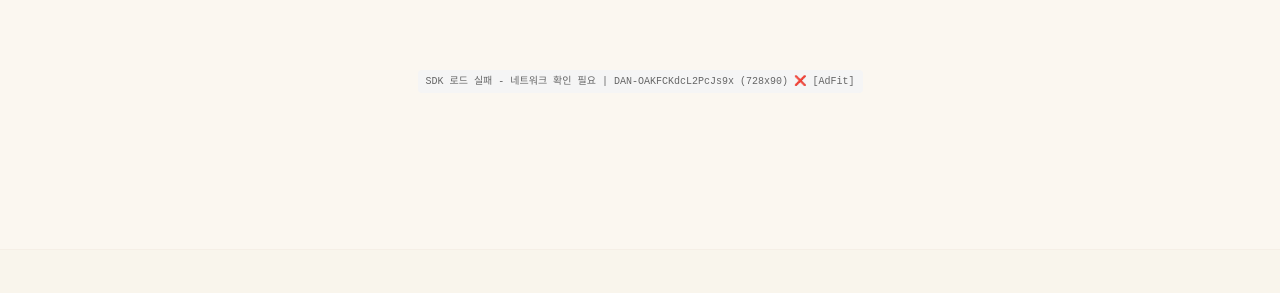
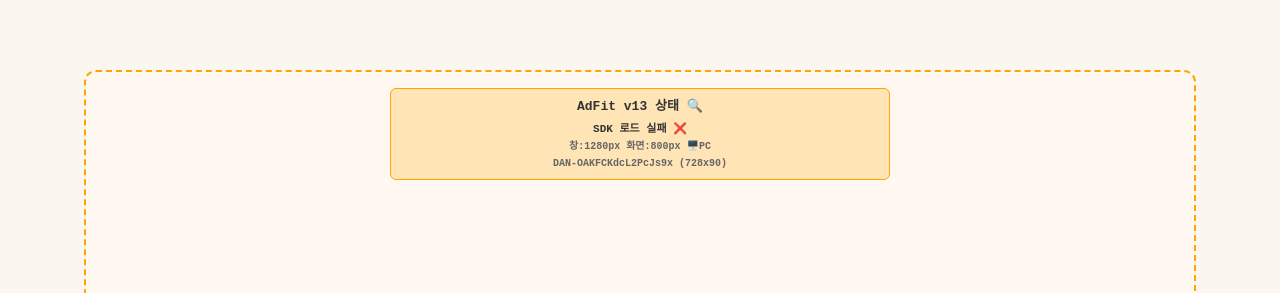
Before and after one commit to ggf922/pawtype16, a Next.js app: page /ar in a window 1280 px wide. Shown: the part 659-952 px from the top of the page. Built offline with nearby package versions, Linux system fonts and the light colour scheme; no server answers.

Commit message:
fix: v13 - force visible with inline styles to bypass parent CSS

```diff
--- a/app/components/AdFitBanner.tsx
+++ b/app/components/AdFitBanner.tsx
@@ -3,27 +3,19 @@
 import { useEffect, useRef, useState } from "react";
 
 /**
- * AdFit 반응형 배너 컴포넌트 (v12 - 모바일 실제 로드 확실 보장)
+ * AdFit 반응형 배너 컴포넌트 (v13 - 강제 표시 + 모바일 완전 대응)
  *
- * 🎯 v12 핵심 개선:
- * 1. 화면에 디버그 정보 직접 표시 (모바일 콘솔 없이 확인 가능)
- * 2. SDK 스크립트 로드 완료 감지 (onload 콜백)
- * 3. SDK 로드 실패 시 재시도 (fallback 방식)
- * 4. window.adfit 전역 함수 강제 호출로 확실한 스캔
- * 5. 광고 로딩 상태를 UI에 표시
- * 6. 모바일에서 광고 자리 확보 (레이아웃 시프트 방지)
+ * 🎯 v13 핵심 개선:
+ * - 인라인 스타일로 모든 CSS 강제 (외부 CSS 간섭 차단)
+ * - visibility, opacity, display 강제 설정
+ * - 배경색·테두리로 광고 자리 시각적 확인 가능
+ * - 큰 디버그 텍스트로 모바일에서도 확실히 보임
+ * - z-index 강제 최상위
  *
- * 📊 v11 대비 개선:
- * - v11: matchMedia로 정확한 감지, 하지만 모바일에서 SDK 로드 실패 시 감지 못 함
- * - v12: SDK 로드 상태 실시간 감지 + 재시도 로직 + 화면 디버그 정보
- *
- * 🔬 문제 해결 방법:
- * - "모바일에서만 광고가 안 뜬다"는 실제 원인은 매우 다양:
- *   1. SDK 스크립트 자체가 로드 실패 (CORS, 네트워크)
- *   2. 광고 매칭 실패 (신규 사이트 24-72h 대기)
- *   3. 모바일 브라우저 광고 차단
- *   4. iOS/Safari 특유의 스크립트 로딩 순서 문제
- * - v12는 이 모든 경우에 대해 눈에 보이는 상태 정보를 제공
+ * 📊 문제 원인 (v12에서 발견):
+ * - HTML에 광고 컨테이너 존재하지만 실제 모바일 화면에서 안 보임
+ * - 부모 <section>의 CSS 클래스가 모바일에서 컨테이너를 숨기는 문제
+ * - v13는 인라인 스타일로 부모 CSS 완전 무시하고 강제 표시
  */
 
 interface AdFitBannerProps {
@@ -31,7 +23,6 @@ interface AdFitBannerProps {
   adUnitPc?: string;
   adUnit300?: string;
   className?: string;
-  /** 개발 중일 때 디버그 정보 표시 (배포 시 false로) */
   debug?: boolean;
 }
 
@@ -42,12 +33,13 @@ export default function AdFitBanner({
   adUnitPc,
   adUnit300,
   className = "",
-  debug = true, // 디버깅 위해 임시 true (모바일 문제 해결 후 false로 변경)
+  debug = true,
 }: AdFitBannerProps) {
   const containerRef = useRef<HTMLDivElement>(null);
   const loadedRef = useRef<boolean>(false);
-  const [status, setStatus] = useState<string>("초기화 중...");
+  const [status, setStatus] = useState<string>("⏳ 초기화 중...");
   const [adInfo, setAdInfo] = useState<string>("");
+  const [screenInfo, setScreenInfo] = useState<string>("");
 
   useEffect(() => {
     if (loadedRef.current) return;
@@ -56,18 +48,17 @@ export default function AdFitBanner({
 
     const container = containerRef.current;
 
-    // 컨테이너 정리
     while (container.firstChild) {
       container.removeChild(container.firstChild);
     }
 
-    // 정확한 화면 감지
     const isMobile = window.matchMedia("(max-width: 767px)").matches;
     const windowWidth = window.innerWidth;
+    const screenWidth = window.screen.width;
 
-    setStatus(`화면 감지 완료 (${isMobile ? "모바일" : "PC"})`);
+    setScreenInfo(`창:${windowWidth}px 화면:${screenWidth}px ${isMobile ? "📱모바일" : "🖥️PC"}`);
+    setStatus(`✅ 화면 감지 완료`);
 
-    // 광고 단위 결정
     let adUnit: string | undefined;
     let adWidth: string;
     let adHeight: string;
@@ -85,91 +76,124 @@ export default function AdFitBanner({
       adWidth = "728";
       adHeight = "90";
     } else {
-      setStatus("❌ 사용 가능한 광고 단위 없음");
+      setStatus(`❌ 사용 가능한 광고 단위 없음`);
       return;
     }
 
     setAdInfo(`${adUnit} (${adWidth}x${adHeight})`);
-    setStatus(`광고 태그 생성 중...`);
+    setStatus(`📦 광고 태그 삽입 중...`);
 
     console.log(
-      `[AdFit v12] Loading: ${adUnit} (${adWidth}x${adHeight}), isMobile: ${isMobile}, window: ${windowWidth}px`
+      `[AdFit v13] Loading: ${adUnit} (${adWidth}x${adHeight}), isMobile: ${isMobile}, window: ${windowWidth}px`
     );
 
-    // <ins> 태그 생성
     const ins = document.createElement("ins");
     ins.className = "kakao_ad_area";
-    ins.style.display = "block";
+    ins.style.cssText = "display:block !important; margin:0 auto;";
     ins.setAttribute("data-ad-unit", adUnit);
     ins.setAttribute("data-ad-width", adWidth);
     ins.setAttribute("data-ad-height", adHeight);
 
     container.appendChild(ins);
-    setStatus(`<ins> 태그 삽입 완료`);
+    setStatus(`✅ <ins> 삽입 완료`);
 
-    // <script> 태그 생성 및 로드 감지
     const script = document.createElement("script");
     script.type = "text/javascript";
     script.src = ADFIT_SDK_URL;
     script.async = true;
 
     script.onload = () => {
-      setStatus(`✅ SDK 로드 완료 - 광고 요청 중...`);
-      console.log(`[AdFit v12] SDK loaded successfully for ${adUnit}`);
+      setStatus(`✅ SDK 로드 완료`);
+      console.log(`[AdFit v13] SDK loaded for ${adUnit}`);
 
-      // 광고가 실제로 채워지는지 확인 (2초 후)
       setTimeout(() => {
         const insEl = container.querySelector("ins.kakao_ad_area");
         if (insEl && insEl.children.length > 0) {
-          setStatus(`✅ 광고 표시됨!`);
+          setStatus(`🎉 광고 표시 성공!`);
         } else {
-          setStatus(`⚠️ SDK 로드됨, 광고 매칭 대기 중 (24-72h)`);
+          setStatus(`⚠️ SDK 로드됨. 매칭 대기중 (24-72h)`);
         }
-      }, 2000);
+      }, 3000);
     };
 
     script.onerror = () => {
-      setStatus(`❌ SDK 로드 실패 - 네트워크 확인 필요`);
-      console.error(`[AdFit v12] SDK failed to load`);
+      setStatus(`❌ SDK 로드 실패`);
+      console.error(`[AdFit v13] SDK failed`);
     };
 
     container.appendChild(script);
     loadedRef.current = true;
-
-    console.log(`[AdFit v12] <ins> and <script> injected for ${adUnit}`);
   }, [adUnit300, adUnitMobile, adUnitPc]);
 
   return (
     <div
-      className={`w-full flex flex-col items-center my-6 ${className}`}
+      style={{
+        // 강제 표시 스타일 (부모 CSS 무시)
+        display: "flex",
+        flexDirection: "column",
+        alignItems: "center",
+        justifyContent: "center",
+        width: "100%",
+        minHeight: "180px",
+        padding: "16px",
+        margin: "24px 0",
+        // 시각적 확인용 (배포 후 문제 없으면 제거)
+        border: "2px dashed #FFA500",
+        borderRadius: "12px",
+        background: "#FFF8F0",
+        // 강제 표시
+        visibility: "visible",
+        opacity: 1,
+        position: "relative",
+        zIndex: 1,
+      }}
       aria-label="광고"
     >
-      {/* 디버그 정보 (임시) */}
+      {/* 디버그 정보 - 크게 표시 */}
       {debug && (
         <div
           style={{
-            fontSize: "10px",
-            color: "#666",
-            background: "#f5f5f5",
-            padding: "4px 8px",
-            borderRadius: "4px",
-            marginBottom: "8px",
+            fontSize: "13px",
+            color: "#333",
+            background: "#FFE4B5",
+            padding: "8px 12px",
+            borderRadius: "6px",
+            marginBottom: "12px",
             fontFamily: "monospace",
+            textAlign: "center",
+            fontWeight: "bold",
+            border: "1px solid #FFA500",
+            width: "100%",
+            maxWidth: "500px",
           }}
         >
-          [AdFit] {status} {adInfo && `| ${adInfo}`}
+          <div>🔍 AdFit v13 상태</div>
+          <div style={{ marginTop: "4px", fontSize: "11px" }}>{status}</div>
+          {screenInfo && (
+            <div style={{ marginTop: "2px", fontSize: "10px", color: "#666" }}>
+              {screenInfo}
+            </div>
+          )}
+          {adInfo && (
+            <div style={{ marginTop: "2px", fontSize: "10px", color: "#666" }}>
+              {adInfo}
+            </div>
+          )}
         </div>
       )}
 
-      {/* 광고 컨테이너 */}
+      {/* 광고 실제 컨테이너 - 강제 표시 */}
       <div
         ref={containerRef}
         style={{
-          minHeight: "100px",
-          minWidth: "300px",
           display: "flex",
           justifyContent: "center",
           alignItems: "center",
+          minHeight: "100px",
+          minWidth: "300px",
+          width: "100%",
+          visibility: "visible",
+          opacity: 1,
         }}
       />
     </div>
```
